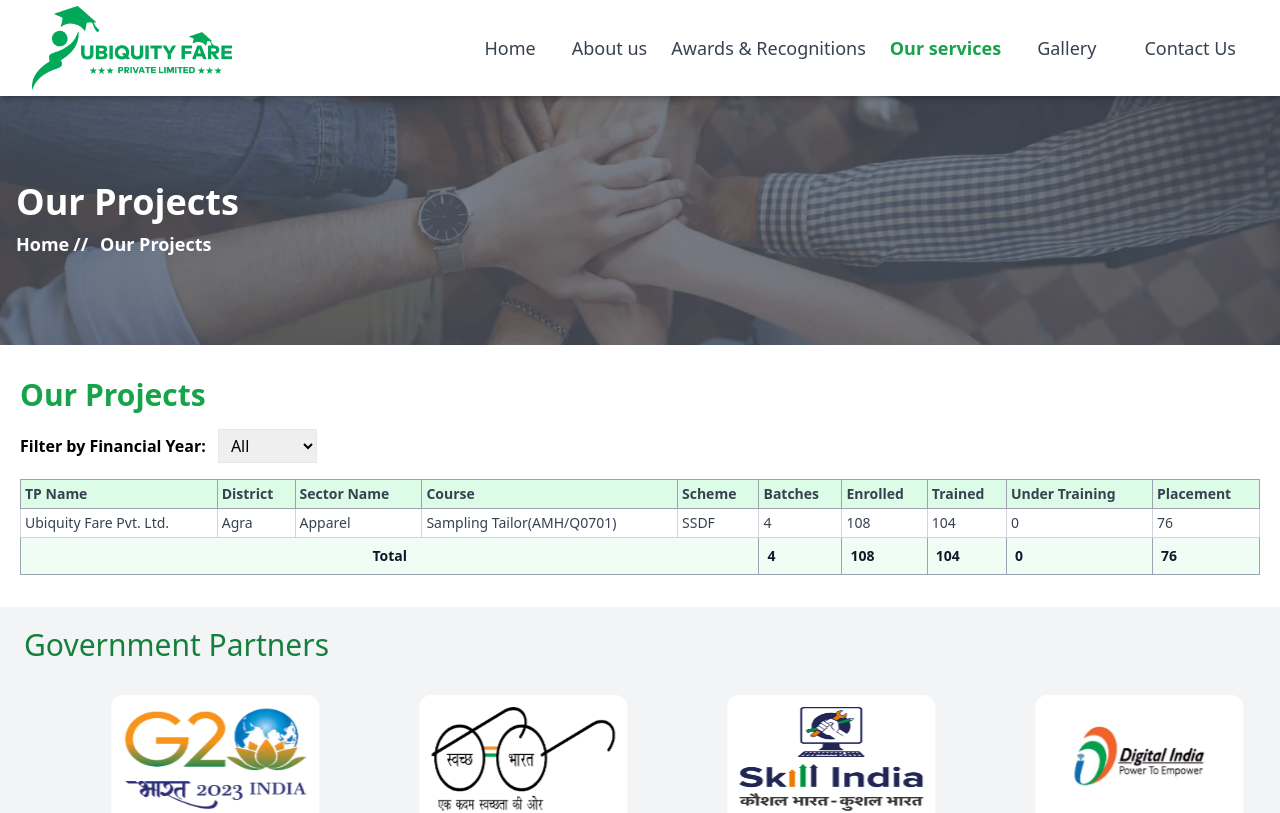
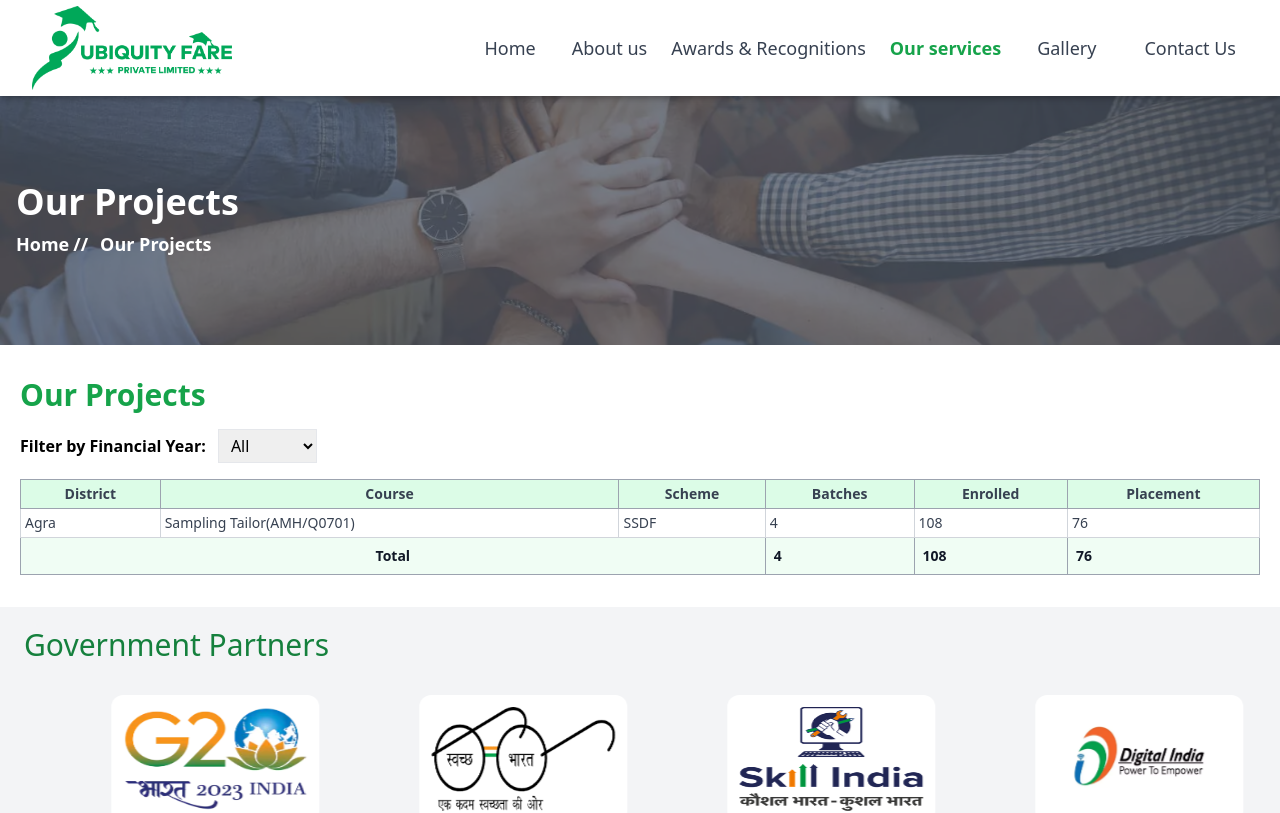
Before and after one commit to KaranCodeCraft/ubiquity, a Next.js app: page /our-projects in a window 1280 px wide. Shown: the top 813 px of the page. Built offline with nearby package versions, Linux system fonts and the light colour scheme.

Commit message:
text-justify added

```diff
--- a/app/about-us/page.jsx
+++ b/app/about-us/page.jsx
@@ -20,7 +20,7 @@ const AboutUsPage = () => {
           { name: "About Ubiquity", link: "/about-us" },
         ]}
       />
-      <div className="container mx-auto py-8 px-4 md:px-8 ">
+      <div className="container mx-auto py-8 px-4 md:px-8 text-justify ">
         <h3 className="theme-clr font-bold text-4xl">About Ubiquity</h3>
 
         <motion.div
@@ -69,11 +69,11 @@ const AboutUsPage = () => {
         </motion.div>
       </div>
 
-      <div className="vision and missiion">
+      <div className="vision and missiion text-justify">
         <VisionAndMission />
       </div>
 
-      <div className="container mx-auto px-4">
+      <div className="container mx-auto px-4 text-justify">
         <motion.div
           className="py-5"
           initial={{ opacity: 0, y: 20 }}
--- a/app/awards-and-recognitions/government-partnership/page.jsx
+++ b/app/awards-and-recognitions/government-partnership/page.jsx
@@ -20,7 +20,7 @@ const GovernmentPartnersPage = () => {
         ]}
       />
 
-      <div className="container mx-auto py-8 px-10 flex flex-col gap-5">
+      <div className="container mx-auto py-8 px-10 flex flex-col gap-5 text-justify">
         <motion.h2
           className="text-4xl theme-clr font-bold"
           initial={{ opacity: 0, y: -50 }}
@@ -30,7 +30,7 @@ const GovernmentPartnersPage = () => {
           Government Partnership
         </motion.h2>
 
-        <div className="flex flex-col md:flex-row">
+        <div className="flex flex-col md:flex-row text-justify">
           <div className="content w-full md:w-2/3">
             <motion.p
               className="text-gray-600 indent-10"
--- a/app/awards-and-recognitions/industry-partners/page.jsx
+++ b/app/awards-and-recognitions/industry-partners/page.jsx
@@ -21,7 +21,7 @@ const IndustryPartnersPage = () => {
         ]}
       />
 
-      <div className="container mx-auto py-10 px-4 flex flex-col ">
+      <div className="container mx-auto py-10 px-4 flex flex-col text-justify ">
         <motion.div
           className="text-4xl text-green-600 font-bold "
           initial={{ opacity: 0, x: 50 }}
--- a/app/awards-and-recognitions/placement-partners/page.jsx
+++ b/app/awards-and-recognitions/placement-partners/page.jsx
@@ -117,7 +117,7 @@ const PlacementTieUpsPage = () => {
         ]}
       />
 
-      <div className="container mx-auto py-8 px-4   flex flex-col gap-4 text-gray-700">
+      <div className="container mx-auto py-8 px-4   flex flex-col gap-4 text-gray-700 text-justify">
         <div className="flex flex-col md:flex-row items-center gap-6">
           {/* Animated Text Section */}
           <motion.div
--- a/app/globals.css
+++ b/app/globals.css
@@ -28,7 +28,3 @@
 .hover\:pause:hover {
   animation-play-state: paused;
 }
-
-* {
-  text-align: justify;
-}
--- a/app/our-projects/page.jsx
+++ b/app/our-projects/page.jsx
@@ -81,19 +81,11 @@ const OurProjectsPage = () => {
           <table className="w-full border-collapse border border-gray-300 shadow-md">
             <thead>
               <tr className="bg-green-100 text-gray-700 text-center border border-gray-400">
-                <th className="p-1 text-sm border border-gray-400">TP Name</th>
                 <th className="p-1 text-sm border border-gray-400">District</th>
-                <th className="p-1 text-sm border border-gray-400">
-                  Sector Name
-                </th>
                 <th className="p-1 text-sm border border-gray-400">Course</th>
                 <th className="p-1 text-sm border border-gray-400">Scheme</th>
                 <th className="p-1 text-sm border border-gray-400">Batches</th>
                 <th className="p-1 text-sm border border-gray-400">Enrolled</th>
-                <th className="p-1 text-sm border border-gray-400">Trained</th>
-                <th className="p-1 text-sm border border-gray-400">
-                  Under Training
-                </th>
                 <th className="p-1 text-sm border border-gray-400">
                   Placement
                 </th>
@@ -103,13 +95,7 @@ const OurProjectsPage = () => {
               {paginatedData.map((tp, index) => (
                 <tr key={index} className="text-gray-700 text-left border">
                   <td className="p-1 text-sm border border-gray-300">
-                    {tp.tpName}
-                  </td>
-                  <td className="p-1 text-sm border border-gray-300">
                     {tp.district}
-                  </td>
-                  <td className="p-1 text-sm border border-gray-300">
-                    {tp.sector.name}
                   </td>
                   <td className="p-1 text-sm border border-gray-300">
                     {tp.sector.course}
@@ -124,12 +110,6 @@ const OurProjectsPage = () => {
                     {tp.enrolled}
                   </td>
                   <td className="p-1 text-sm border border-gray-300">
-                    {tp.trained}
-                  </td>
-                  <td className="p-1 text-sm border border-gray-300">
-                    {tp.underTraining}
-                  </td>
-                  <td className="p-1 text-sm border border-gray-300">
                     {tp.placement}
                   </td>
                 </tr>
@@ -137,7 +117,7 @@ const OurProjectsPage = () => {
               <tr className="font-bold bg-green-50 text-gray-900 text-left">
                 <td
                   className="p-2 text-sm text-center border border-gray-400"
-                  colSpan={5}
+                  colSpan={3}
                 >
                   Total
                 </td>
@@ -146,12 +126,6 @@ const OurProjectsPage = () => {
                 </td>
                 <td className="p-2 text-sm border border-gray-400">
                   {totals.enrolled}
-                </td>
-                <td className="p-2 text-sm border border-gray-400">
-                  {totals.trained}
-                </td>
-                <td className="p-2 text-sm border border-gray-400">
-                  {totals.underTraining}
                 </td>
                 <td className="p-2 text-sm border border-gray-400">
                   {totals.placement}
--- a/app/our-specialities/page.jsx
+++ b/app/our-specialities/page.jsx
@@ -40,7 +40,7 @@ const OurSpecialitiesPage = () => {
           { name: "Our Specialities", link: "/our-specialities" },
         ]}
       />
-      <div className="container mx-auto px-4  py-5">
+      <div className="container mx-auto px-4  py-5 text-justify">
         <h4 className="theme-clr text-4xl font-bold text-start ">
           Our Specialities
         </h4>
@@ -88,7 +88,7 @@ const OurSpecialitiesPage = () => {
           <h2 className="text-2xl font-bold text-gray-800">
             Discover Our Approach to Skill Development
           </h2>{" "}
-          <p className="text-gray-600 mt-2">
+          <p className="text-gray-600 mt-2 ">
             At Euperaxis, we follow a structured approach to mobilize, train,
             and place candidates, ensuring they gain the right skills and secure
             meaningful employment.
@@ -103,7 +103,7 @@ const OurSpecialitiesPage = () => {
                 <h3 className="text-xl font-semibold text-gray-700 mb-2">
                   {category.title}
                 </h3>
-                <p className="text-gray-600">{category.description}</p>
+                <p className="text-gray-600 text-justify">{category.description}</p>
               </div>
             ))}
           </div>
--- a/app/page.js
+++ b/app/page.js
@@ -16,7 +16,7 @@ export default function Home() {
   return (
     <>
       {/* -------------- Banner Section -------------------------- */}
-      <section className="relative overflow-hidden max-h-screen">
+      <section className="relative overflow-hidden max-h-screen ">
         <Image
           src="/1.png"
           width={200}
@@ -36,7 +36,7 @@ export default function Home() {
         </div>
       </section>
 
-      <section className="bg-white text-gray-700 body-font overflow-hidden px-4 md:px-8">
+      <section className="bg-white text-gray-700 body-font overflow-hidden px-4 md:px-8 text-justify">
         <div className="container px-5 py-24 mx-auto">
           <div className="flex w-full mb-20 flex-wrap">
             <h1 className="sm:text-3xl text-2xl font-medium title-font text-green-700 lg:w-1/3 lg:mb-0 mb-4">
@@ -94,7 +94,7 @@ export default function Home() {
       </section>
 
       {/* About Section */}
-      <section className=" text-gray-700 bg-white body-font px-4 md:px-8">
+      <section className=" text-gray-700 bg-white body-font px-4 md:px-8 text-justify">
         <div className="container px-5 py-24 mx-auto flex flex-wrap items-center">
           <div className="lg:w-1/2 w-full mb-10 lg:mb-0 relative">
             <motion.img
--- a/app/privacy-policy/page.jsx
+++ b/app/privacy-policy/page.jsx
@@ -14,7 +14,7 @@ const PrivacyPolicyPage = () => {
           { name: "Privacy Policy", link: "/privacy-policy" },
         ]}
       />
-      <div className="container mx-auto py-8 px-5">
+      <div className="container mx-auto py-8 px-5 text-justify">
         <div className="text-gray-800 text-sm">
           We value the trust you place in us and recognize the importance of
           secure transactions and information privacy. This Privacy Policy
@@ -37,7 +37,7 @@ const PrivacyPolicyPage = () => {
             <h4 className="font-bold py-2 theme-clr">{section.title}</h4>
             <div className="card-body">
               <div
-                className="text-gray-700 text-sm"
+                className="text-gray-700 text-sm text-justify"
                 dangerouslySetInnerHTML={{ __html: section.content }}
               />
             </div>
--- a/app/terms-conditions/page.jsx
+++ b/app/terms-conditions/page.jsx
@@ -14,7 +14,7 @@ const TermsConditionPage = () => {
           { name: "Terms And Conditions", link: "/terms-conditions" },
         ]}
       />
-      <div className="container mx-auto py-8 px-5">
+      <div className="container mx-auto py-8 px-5 text-justify">
         <div className="text-gray-800 text-sm flex flex-col gap-3">
           <p>
             Any user accessing and using the site of the organization/company
--- a/components/landing-page/ourCourses.jsx
+++ b/components/landing-page/ourCourses.jsx
@@ -31,7 +31,7 @@ const CourseCard = ({ course }) => {
         <p className="text-xl text-center font-semibold theme-clr hover:font-bold">
           {course.title}
         </p>
-        <p className="text-sm text-gray-700 mt-2">
+        <p className="text-sm text-gray-700 mt-2 text-justify">
           {isExpanded ? course.description : `${truncatedDesc}...`}
         </p>
         {showReadMore && (
```
